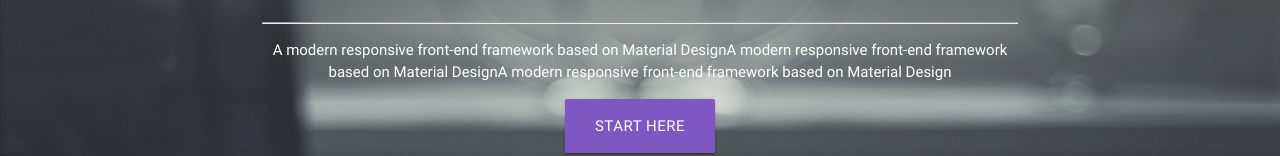
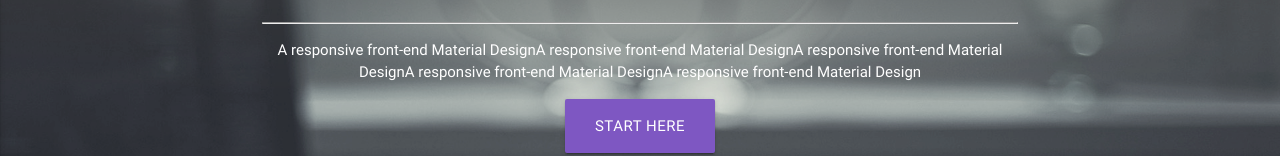
Before and after one commit to AbyAbyss/_Projects, a plain HTML site: page materialize_website/index.html in a window 1280 px wide. Shown: the part 263-419 px from the top of the page. Drawn offline with nearby package versions, Linux system fonts and the light colour scheme.

Commit message:
text changed

```diff
--- a/materialize_website/index.html
+++ b/materialize_website/index.html
@@ -40,7 +40,7 @@
     <div class="container center">
       <h1 class="title_animation">Welcome You</h1>
       <hr>
-      <p class="discrption">A modern responsive front-end framework based on Material DesignA modern responsive front-end framework based on Material DesignA modern responsive front-end framework based on Material Design</p>
+      <p class="discrption">A responsive front-end Material DesignA responsive front-end Material DesignA responsive front-end Material DesignA responsive front-end Material DesignA responsive front-end Material Design</p>
       <button class="btn-large waves-effect deep-purple lighten-1 hoverable raise" style="opacity: .6;">Start Here</button>
     </div>
   </section>
```
